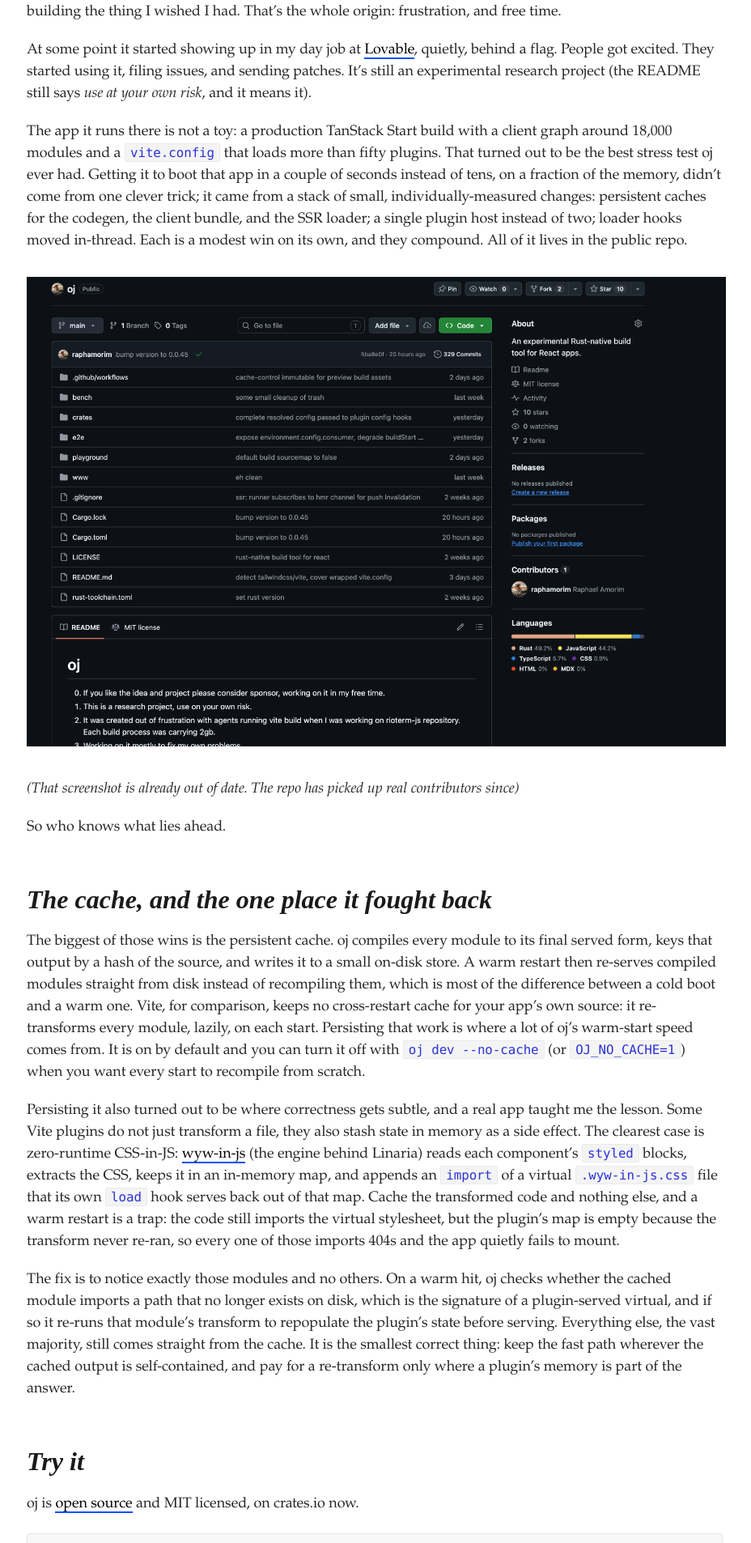
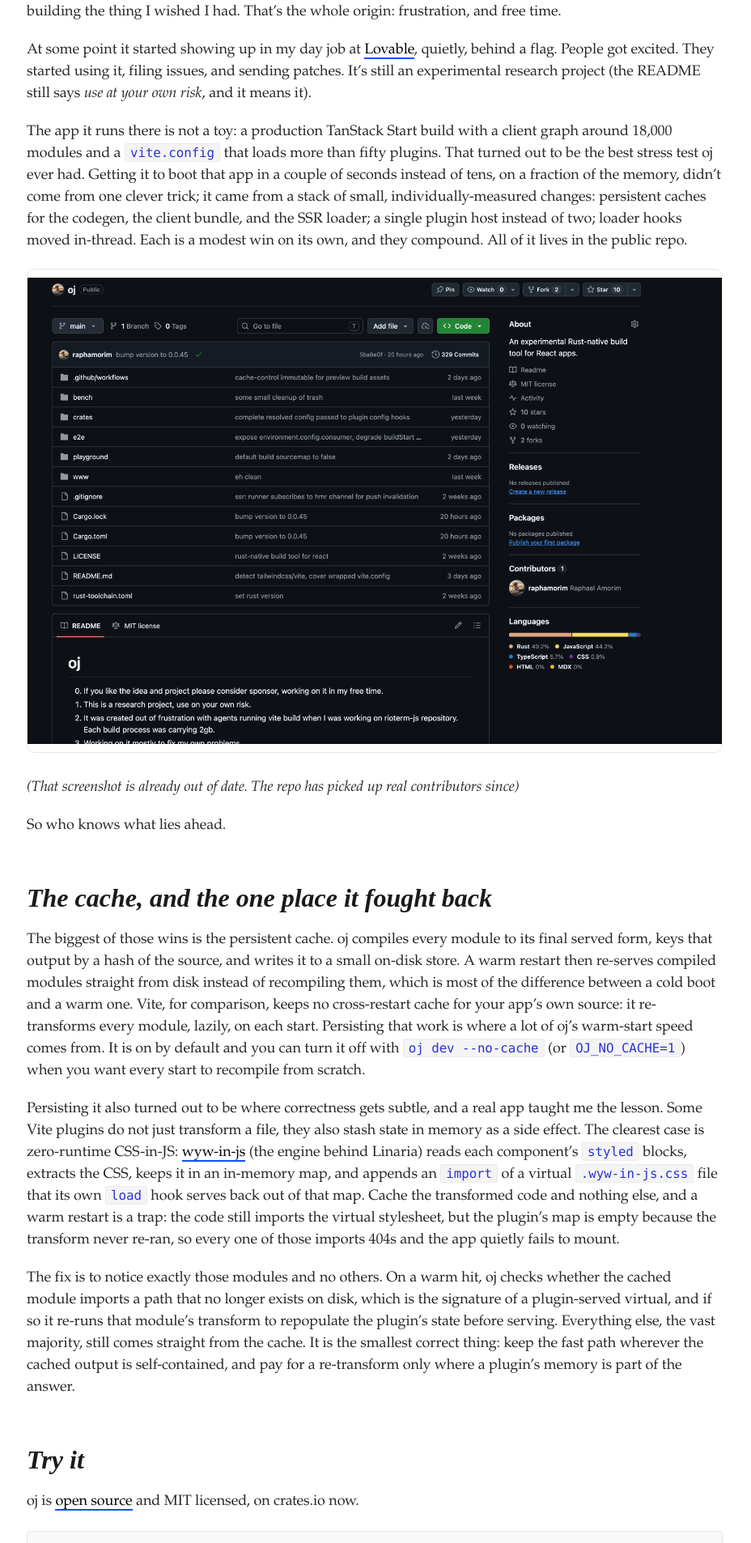
Before and after one commit to raphamorim/raphamorim.github.com, a Jekyll site: the page built from _posts/2026-08-21-introducing-oj.md, in a window 1280 px wide. Shown: the part 4494-6400 px from the top of the page at 81% size, without its empty margins (177-1105 px from the left). Built offline with Jekyll 4.4.1, drawn with Linux system fonts in a browser that asks for light colours.

Commit message:
smaller update

```diff
--- a/_posts/2026-08-21-introducing-oj.md
+++ b/_posts/2026-08-21-introducing-oj.md
@@ -421,7 +421,7 @@
 
 The app it runs there is not a toy: a production TanStack Start build with a client graph around 18,000 modules and a `vite.config` that loads more than fifty plugins. That turned out to be the best stress test oj ever had. Getting it to boot that app in a couple of seconds instead of tens, on a fraction of the memory, didn't come from one clever trick; it came from a stack of small, individually-measured changes: persistent caches for the codegen, the client bundle, and the SSR loader; a single plugin host instead of two; loader hooks moved in-thread. Each is a modest win on its own, and they compound. All of it lives in the public repo.
 
-![The oj repository on GitHub](/assets/images/posts/oj-github-repo.png)
+<img src="/assets/images/posts/oj-github-repo.png" alt="The oj repository on GitHub" style="width: 100%; max-width: 100%; height: auto; border: 1px solid #e6e5e2; border-radius: 10px;" />
 
 *(That screenshot is already out of date. The repo has picked up real contributors since)*
 
```
